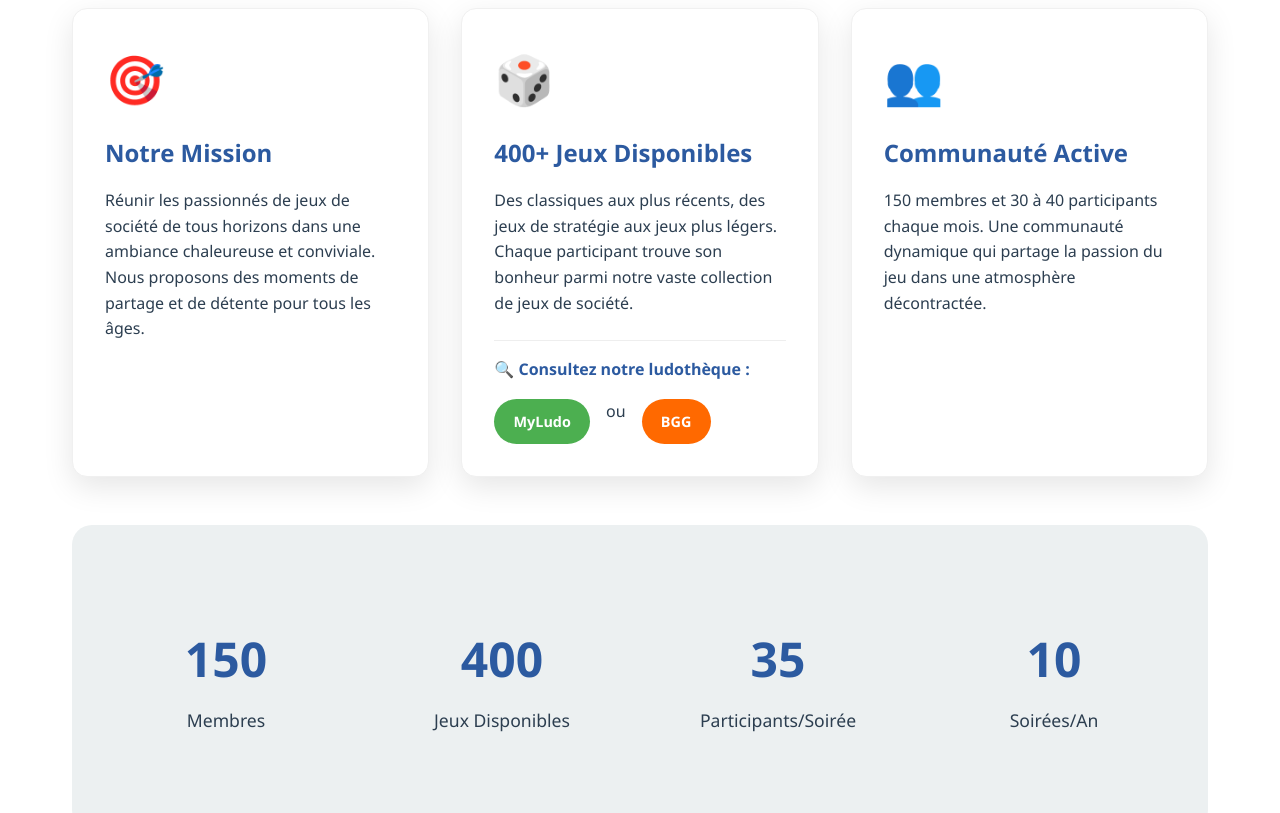
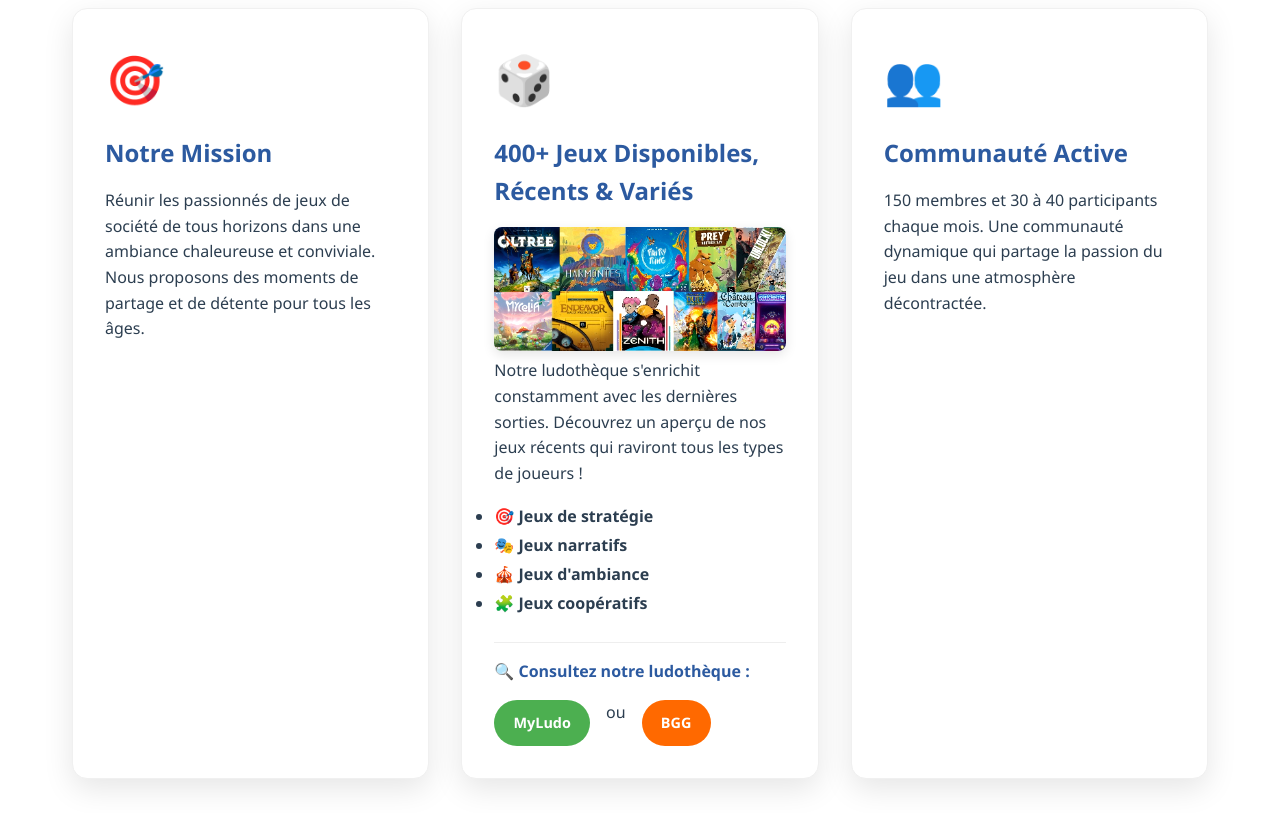
Before and after one commit to CheylardGame/cheylardgame.github.io, a plain HTML site: page index.html in a window 1280 px wide. Shown: the part 1400-2213 px from the top of the page. Drawn offline with Linux system fonts and the light colour scheme.

Commit message:
Update index.html

```diff
--- a/index.html
+++ b/index.html
@@ -658,9 +658,29 @@
 
             <div class="card">
                 <span class="card-icon">🎲</span>
-                <h3>400+ Jeux Disponibles</h3>
-                <p>Des classiques aux plus récents, des jeux de stratégie aux jeux plus légers. Chaque participant trouve son bonheur parmi notre vaste collection de jeux de société.</p>
-
+                <h3>400+ Jeux Disponibles, Récents & Variés</h3>
+                <img src="couverture 2025.jpg" alt="Exemples de jeux récents disponibles dans notre ludothèque"
+                style="
+                    max-width: 100%;
+                    height: auto;
+                    max-height: 200px;
+                    width: auto;
+                    border-radius: 8px;
+                    box-shadow: 0 4px 12px rgba(0,0,0,0.1);
+                    image-rendering: -webkit-optimize-contrast;
+                    image-rendering: crisp-edges;
+                    filter: contrast(1.1) saturate(1.1);
+                ">
+                <p style="margin-bottom: 1rem;">
+                    Notre ludothèque s'enrichit constamment avec les dernières sorties.
+                    Découvrez un aperçu de nos jeux récents qui raviront tous les types de joueurs !
+                </p>
+                <ul style="color: var(--dark-color); line-height: 1.8;">
+                    <li>🎯 <strong>Jeux de stratégie</strong></li>
+                    <li>🎭 <strong>Jeux narratifs</strong></li>
+                    <li>🎪 <strong>Jeux d'ambiance</strong></li>
+                    <li>🧩 <strong>Jeux coopératifs</strong></li>
+                </ul>
                 <div style="margin-top: 1.5rem; padding-top: 1rem; border-top: 1px solid #eee;">
                     <p style="font-weight: bold; color: var(--primary-color); margin-bottom: 1rem;">🔍 Consultez notre ludothèque :</p>
 
```
